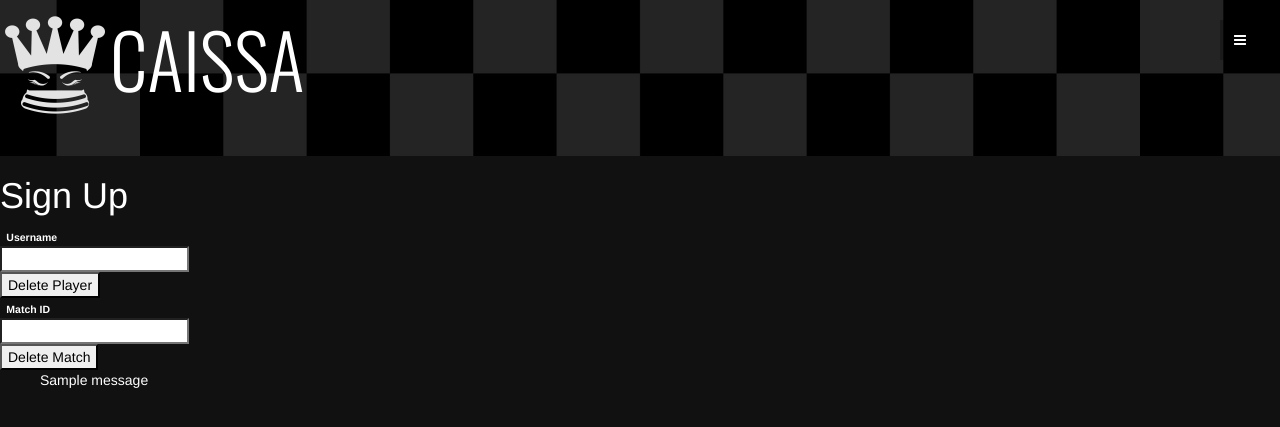
After one commit to Nuklettin/CaissaDB, a Flask app: page /admin in a window 1280 px wide; the page is wider, and only the part inside the window is pictured. The commit adds this page. Shown: the top 427 px of that part. Run offline with Flask 2, Linux system fonts and the light colour scheme; one stand-in notice (Sample message) is shown; some libraries are stand-ins or nearby versions.

Commit message:
new pages added

```diff
--- a/server.py
+++ b/server.py
@@ -26,9 +26,11 @@ def create_app():
     app.add_url_rule(
         "/login", view_func=views.login_page, methods=["GET", "POST"]
     )
+    app.add_url_rule("/play", view_func=views.play_page)
     app.add_url_rule("/logout", view_func=views.logout_page)
     app.add_url_rule("/leaderboard", view_func=views.leaderboard_page, methods=["GET", "POST"])
     app.add_url_rule("/matches", view_func=views.matches_page)
+    app.add_url_rule("/admin", view_func=views.admin_page)
     app.add_url_rule("/profile", view_func=views.profile_page, methods=["GET", "POST"])
     app.add_url_rule(
         "/signup",
--- /dev/null
+++ b/templates/admin.html
@@ -0,0 +1,42 @@
+{% extends "layout.html" %}
+{% block title %}Sign Up{% endblock %}
+{% block content %}
+<h1 class="title">Sign Up</h1>
+
+<form action="" method="post" name="sign_up">
+    <div class="field">
+        <label for="username" class="label">Username</label>
+        <div class="control">
+            <input type="text" name="username" class="input" required="required"/>
+        </div>
+        <div class="field is-grouped">
+            <div class="control">
+                <button class="button is-primary is-small">Delete Player</button>
+            </div>
+
+        </div>
+    </div>
+
+    <div class="field">
+        <label for="match_id" class="label">Match ID</label>
+        <div class="control">
+            <input type="number" name="match_id" class="input" required="required"/>
+        </div>
+         <div class="field is-grouped">
+            <div class="control">
+                <button class="button is-primary is-small">Delete Match</button>
+            </div>
+
+        </div>
+    </div>
+    {% with messages = get_flashed_messages() %}
+    {% if messages %}
+    <ul class="flashes">
+        {% for message in messages %}
+        <div class="message_flash" style="color:white">{{ message }}</div>
+        {% endfor %}
+    </ul>
+    {% endif %}
+    {% endwith %}
+</form>
+{% endblock %}
--- a/templates/signup.html
+++ b/templates/signup.html
@@ -31,6 +31,5 @@
         {% endif %}
         {% endwith %}
     </div>
-    </div>
 </form>
 {% endblock %}
--- a/views.py
+++ b/views.py
@@ -16,20 +16,27 @@ class LoginForm(FlaskForm):
 
 
 def home_page():
-    today = datetime.today()
-    day_name = today.strftime("%A")
-    return render_template("home.html", day=day_name)
+    return render_template("home.html")
+
+
+def play_page():
+    return render_template("play.html")
 
 
 def leaderboard_page():
-    if request.method == "GET":
-        return render_template("play.html")
-    else:
-        return redirect(url_for("profile_page"))
+    return render_template("leaderboard.html")
+
+
+def admin_page():
+    return render_template("admin.html")
+
+
+def profile_page():
+    return render_template("profile.html")
 
 
 def matches_page():
-    return render_template("movie.html")
+    return render_template("matches.html")
 
 
 def login_page():
@@ -52,10 +59,6 @@ def logout_page():
     logout_user()
     flash("You have logged out.")
     return redirect(url_for("home_page"))
-
-
-def profile_page():
-    return render_template("play.html")
 
 
 def signup_page():
```
Also changed, not shown: templates/leaderboard.html (added, +10 -0 lines), templates/matches.html (added, +10 -0 lines), templates/movie.html (deleted, +0 -17 lines), templates/play.html (+5 -3 lines), templates/profile.html (added, +10 -0 lines).
